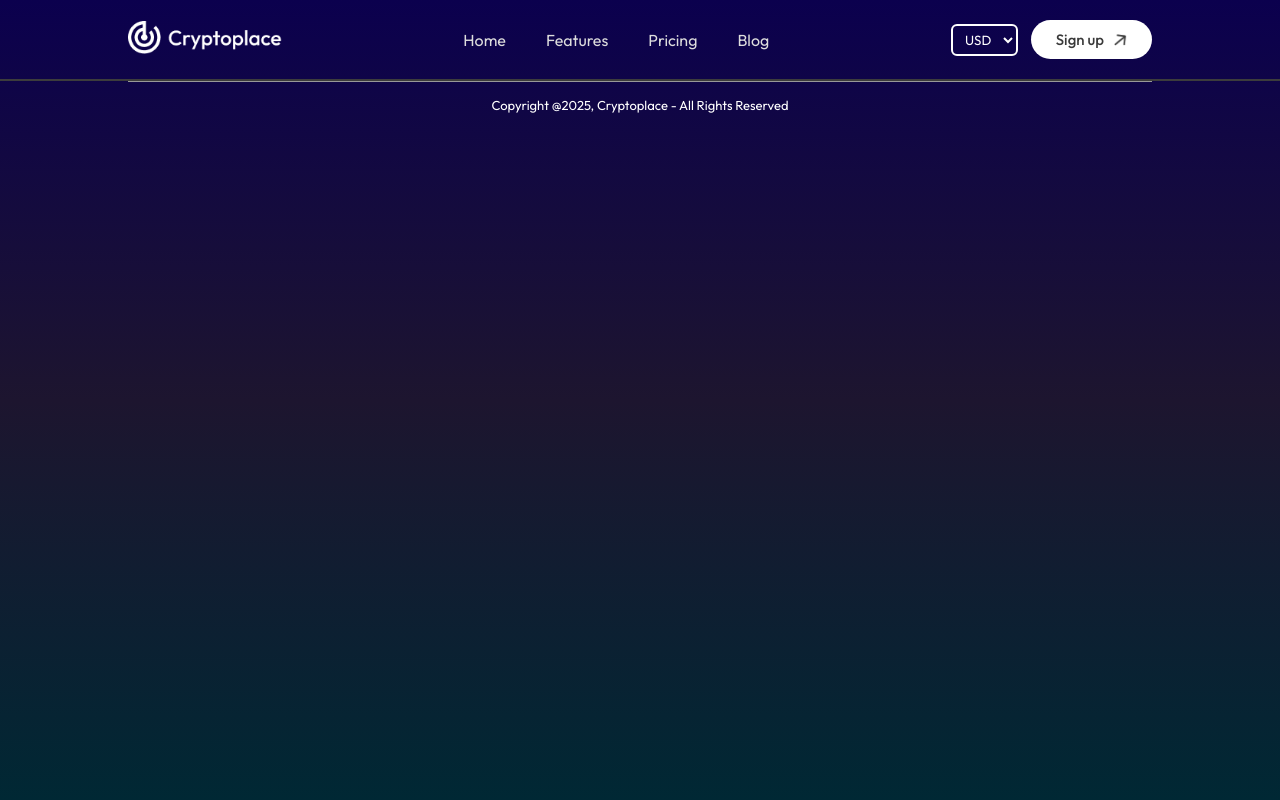
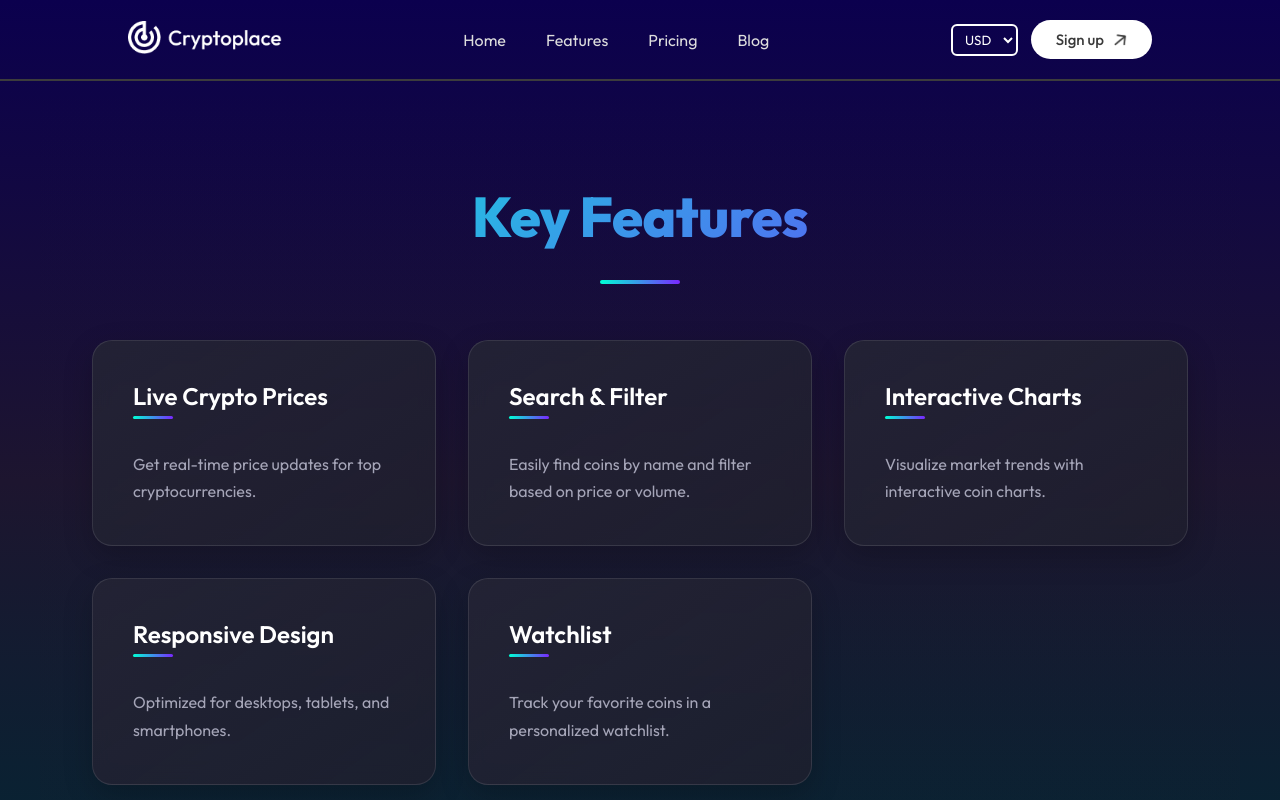
Before and after one commit to vivaangoyal29/Crypto-Projectory, a React (Vite) app: page /features in a window 1280 px wide. Shown: the top 800 px of the page. Built offline with nearby package versions, Linux system fonts and the light colour scheme; no server answers.

Commit message:
added cards for features provided by the application

```diff
--- a/src/App.jsx
+++ b/src/App.jsx
@@ -2,6 +2,7 @@ import React from 'react'
 import Navbar from './components/Navbar/Navbar'
 import { Routes, Route } from 'react-router-dom'
 import Home from './pages/Home/Home'
+import Features from './pages/Features/Features';
 import Footer from './components/footer/Footer'
 import Coin from './pages/Coin/Coin'
 const App = () => {
@@ -11,6 +12,7 @@ const App = () => {
       <Routes>
         <Route path='/' element={<Home />}/>
         <Route path='/coin/:coinId' element={<Coin />}/>
+        <Route path='/features' element={<Features />} />
       </Routes>
       <Footer/>
     </div>
--- /dev/null
+++ b/src/pages/Features/Features.css
@@ -0,0 +1,131 @@
+.features {
+    max-width: 1200px;
+    margin: auto;
+    padding: 100px 20px;
+    color: #fff;
+    background: linear-gradient(180deg, rgba(0,0,0,0) 0%, rgba(31,31,46,0.1) 100%);
+}
+
+.features h2 {
+    font-size: 3.5rem;
+    margin-bottom: 1.5rem;
+    background: linear-gradient(135deg, #00ffd5, #7927ff);
+    -webkit-background-clip: text;
+    background-clip: text;
+    color: transparent;
+    font-weight: 800;
+    text-align: center;
+    letter-spacing: -0.5px;
+    position: relative;
+    padding-bottom: 2rem;
+}
+
+.features h2::after {
+    content: '';
+    position: absolute;
+    bottom: 0;
+    left: 50%;
+    transform: translateX(-50%);
+    width: 80px;
+    height: 4px;
+    background: linear-gradient(90deg, #00ffd5, #7927ff);
+    border-radius: 2px;
+}
+
+.features-list {
+    display: grid;
+    grid-template-columns: repeat(auto-fit, minmax(280px, 1fr));
+    gap: 2rem;
+    padding: 2rem;
+    perspective: 1000px;
+}
+
+.feature-box {
+    padding: 2.5rem;
+    background: linear-gradient(
+        145deg,
+        rgba(36, 36, 53, 0.9),
+        rgba(31, 31, 46, 0.8)
+    );
+    backdrop-filter: blur(10px);
+    border-radius: 20px;
+    box-shadow: 0 10px 30px rgba(0,0,0,0.2);
+    transition: all 0.4s cubic-bezier(0.175, 0.885, 0.32, 1.275);
+    border: 1px solid rgba(255,255,255,0.1);
+    position: relative;
+    overflow: hidden;
+}
+
+.feature-box:hover {
+    transform: translateY(-10px) scale(1.02);
+    box-shadow: 0 20px 40px rgba(0,0,0,0.3);
+    border-color: rgba(0,255,213,0.2);
+}
+
+.feature-box::before {
+    content: '';
+    position: absolute;
+    top: 0;
+    left: -100%;
+    width: 100%;
+    height: 100%;
+    background: linear-gradient(
+        90deg,
+        transparent,
+        rgba(255,255,255,0.05),
+        transparent
+    );
+    transition: 0.6s;
+}
+
+.feature-box:hover::before {
+    left: 100%;
+}
+
+.feature-box h3 {
+    font-size: 1.5rem;
+    color: #fff;
+    font-weight: 600;
+    margin-bottom: 1.5rem;
+    position: relative;
+    display: inline-block;
+}
+
+.feature-box h3::after {
+    content: '';
+    position: absolute;
+    bottom: -8px;
+    left: 0;
+    width: 40px;
+    height: 3px;
+    background: linear-gradient(90deg, #00ffd5, #7927ff);
+    border-radius: 3px;
+    transition: width 0.3s ease;
+}
+
+.feature-box:hover h3::after {
+    width: 100%;
+}
+
+.feature-box p {
+    font-size: 1rem;
+    color: #b4b4c7;
+    line-height: 1.7;
+    margin-top: 1rem;
+    opacity: 0.9;
+}
+
+@media (max-width: 768px) {
+    .features h2 {
+        font-size: 2.5rem;
+    }
+
+    .features-list {
+        grid-template-columns: 1fr;
+        padding: 1rem;
+    }
+
+    .feature-box {
+        padding: 2rem;
+    }
+}
--- /dev/null
+++ b/src/pages/Features/Features.jsx
@@ -0,0 +1,43 @@
+import React from 'react';
+import './Features.css';
+
+const Features = () => {
+  const featureList = [
+    {
+      title: "Live Crypto Prices",
+      description: "Get real-time price updates for top cryptocurrencies.",
+    },
+    {
+      title: "Search & Filter",
+      description: "Easily find coins by name and filter based on price or volume.",
+    },
+    {
+      title: "Interactive Charts",
+      description: "Visualize market trends with interactive coin charts.",
+    },
+    {
+      title: "Responsive Design",
+      description: "Optimized for desktops, tablets, and smartphones.",
+    },
+    {
+      title: "Watchlist",
+      description: "Track your favorite coins in a personalized watchlist.",
+    },
+  ];
+
+  return (
+    <div className="features">
+      <h2>Key Features</h2>
+      <div className="features-list">
+        {featureList.map((feature, index) => (
+          <div key={index} className="feature-box">
+            <h3>{feature.title}</h3>
+            <p>{feature.description}</p>
+          </div>
+        ))}
+      </div>
+    </div>
+  );
+};
+
+export default Features;
```
